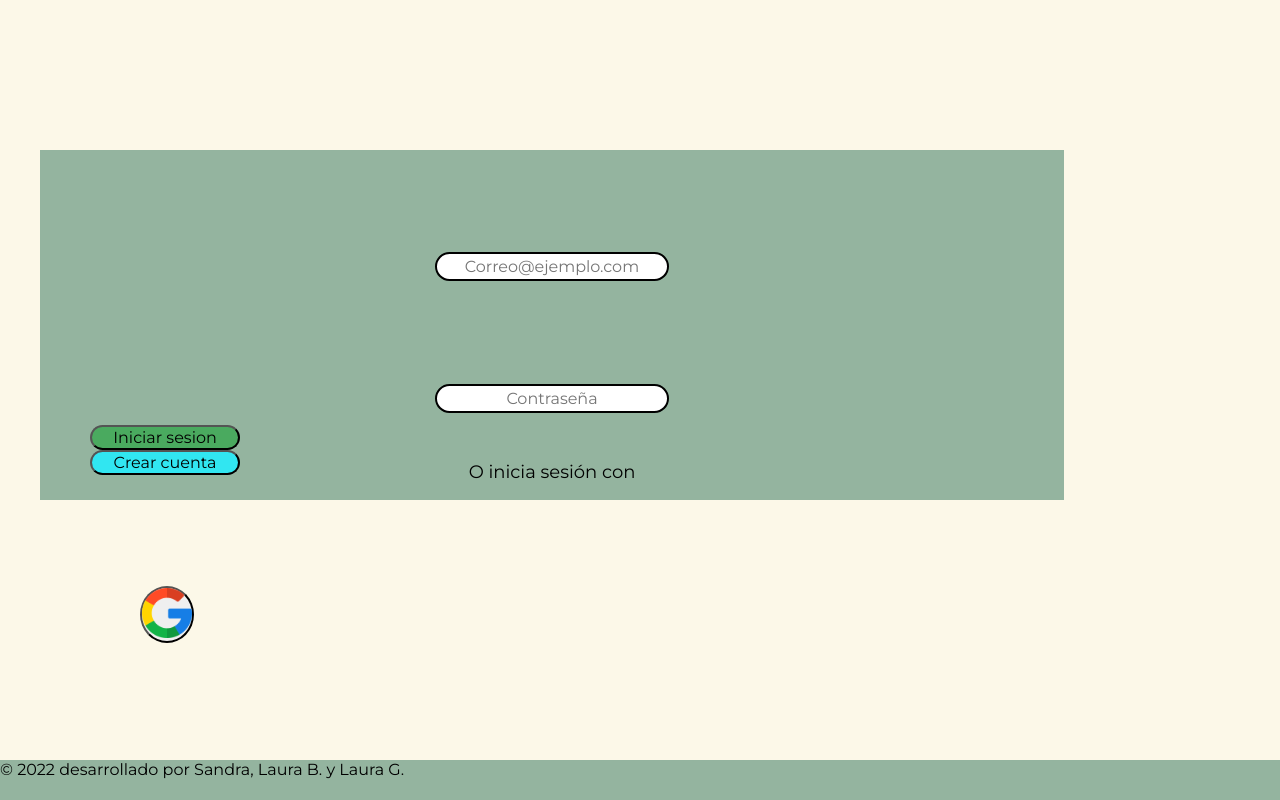
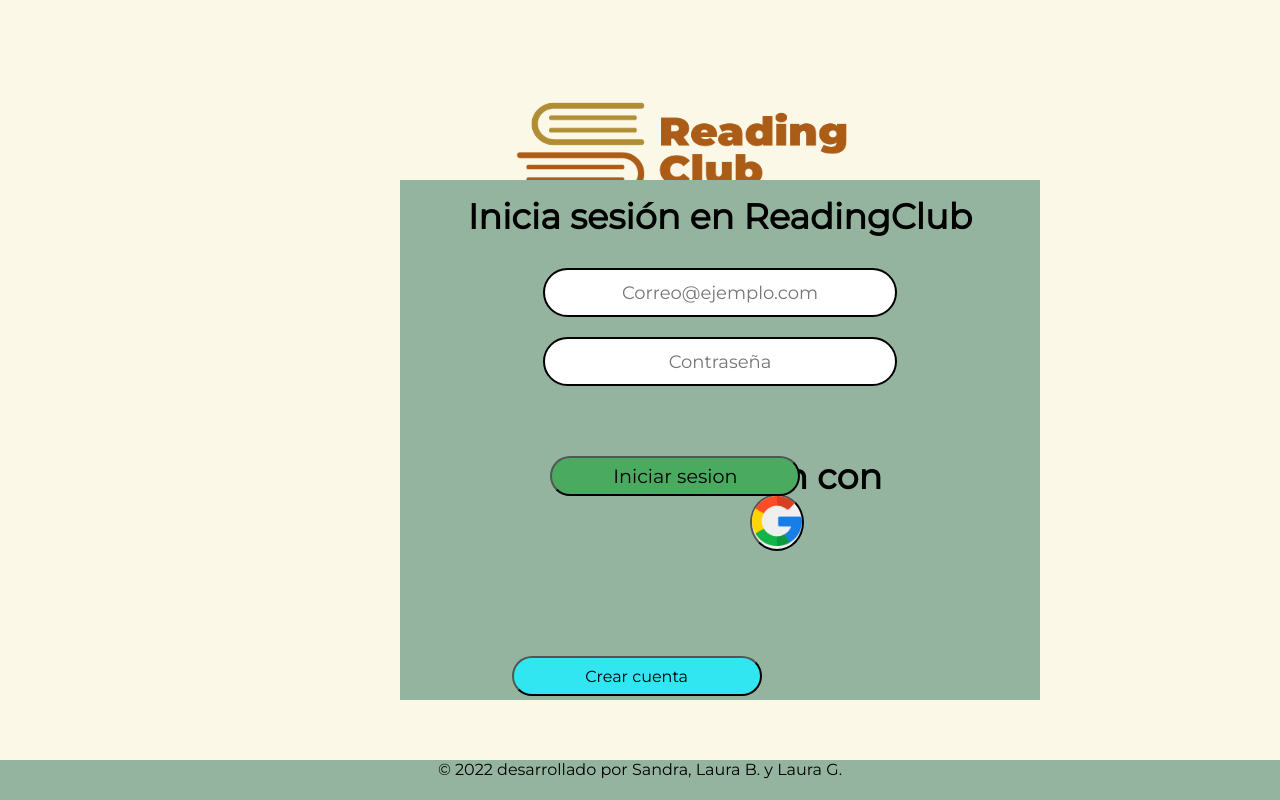
Before and after one commit to Laboratoria/DEV002-social-network, a website with bundled scripts: page src/index.html in a window 1280 px wide. Built offline with nearby package versions, Linux system fonts and the light colour scheme.

Commit message:
Cambios CSS responsive desktop primer SPA

```diff
--- a/src/lib/Components/home.js
+++ b/src/lib/Components/home.js
@@ -7,6 +7,7 @@
         <img src='./images/logo.png' alt='logoReading' class='img-logo'>
         <form id='formLogin'>
         <div class='input-login'>
+        <p>Inicia sesión en ReadingClub</p>
           <input type='email' id='email' placeholder='Correo@ejemplo.com'>
           <input type='password' id='password' placeholder='Contraseña'>
       </form>
--- a/src/lib/Components/register.js
+++ b/src/lib/Components/register.js
@@ -3,7 +3,7 @@
     const divRegister = document.createElement('div');
     divRegister.setAttribute('class', 'container-div-register');
     const viewRegister = `
-  <img src='images/logo.png' alt='logoReading' class='img-logo-white'>
+  <img src='images/logo.png' alt='logoReading' class='img-logo'>
   <p> Crea tu cuenta </p>
   <form id='formRegister'>
    <div class='input-register'>
--- a/src/style.css
+++ b/src/style.css
@@ -16,22 +16,13 @@
     display: flex;
     flex-direction: column;
     align-items: center;
-    position: relative;
+    position: absolute;
     margin-top: 10%;
     align-items: center;
     width: 150px;
     height: 150px;
     left: 100px;
 }
-
-/* @media only screen and (max-width:1700px) {
-    .img-logo {
-        margin: 0;
-        width: 20%;
-        height: 50%;
-    }
-} */
-
 
 #img-google {
     width: 50px;
@@ -47,6 +38,7 @@
     cursor: pointer;
     border-radius: 50%;
     margin-bottom: 100px;
+    top: 210px;
 
 }
 
@@ -86,7 +78,7 @@
 #btnLogin {
     display: flexbox;
     position: absolute;
-    bottom: 350px;
+    bottom: 300px;
     background-color: #4AAA5F;
     cursor: pointer;
     height: 25px;
@@ -94,9 +86,13 @@
     border-radius: 20px;
     margin-left: 90px;
     font-size: medium;
-
 }
 
+#btnLogin:hover,
+#btnRegister:hover,
+.btn-google:hover {
+    box-shadow: 2px 4px 4px 4px #6f7274;
+}
 #formLogin {
     align-items: center;
 }
@@ -124,5 +120,64 @@
     bottom: 0;
     width: 100%;
     height: 2.5rem;
+    text-align: center;
 
 }
+.input-login p{
+    margin-top: 5px;
+    font-size: 20px;
+    text-align: center;
+    font-weight: bold;
+
+}
+@media only screen and (min-width:600px) and (max-width:1700px) {
+    .img-logo {
+        margin-top: 0;
+        width: 30%;
+        height: 45%;
+        left: 38%;
+        bottom: 450px;
+    }
+    .input-login{
+        top: 180px;
+        left: 400px;
+        width: 50%;
+        height: 65%;
+    }
+    #email,
+    #password {
+        position: relative;
+        width: 350px;
+        margin: 10px;
+        top: 20px;
+        height: 45px;
+        font-size: large;
+}
+.div-login p{
+    font-size: 25px;
+    padding-top: 4rem;
+}
+.input-login p{
+    font-size: 35px;
+    margin-top: 15px;
+}
+#btnLogin{
+    margin: 0;
+    left: 43%;
+    bottom: 38%;
+    height: 40px;
+    width: 250px;
+    font-size: larger;
+}
+.btn-google{
+    left: 350px;
+    top: 250px;
+}
+#btnRegister{
+   margin: 0;
+   right: 40.5%;
+   top: 82%;
+   height: 40px;
+   width: 250px;
+}
+}
```
